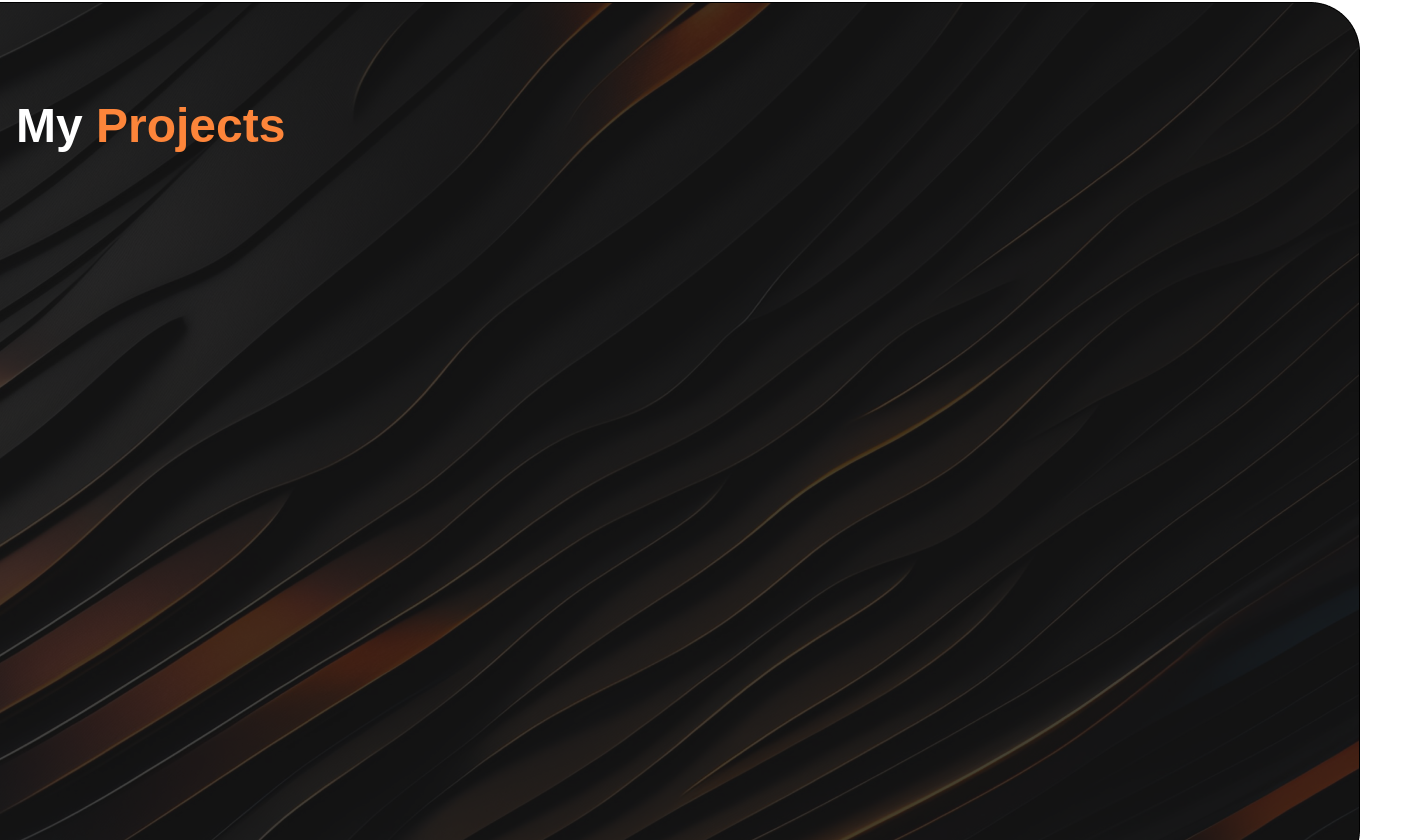
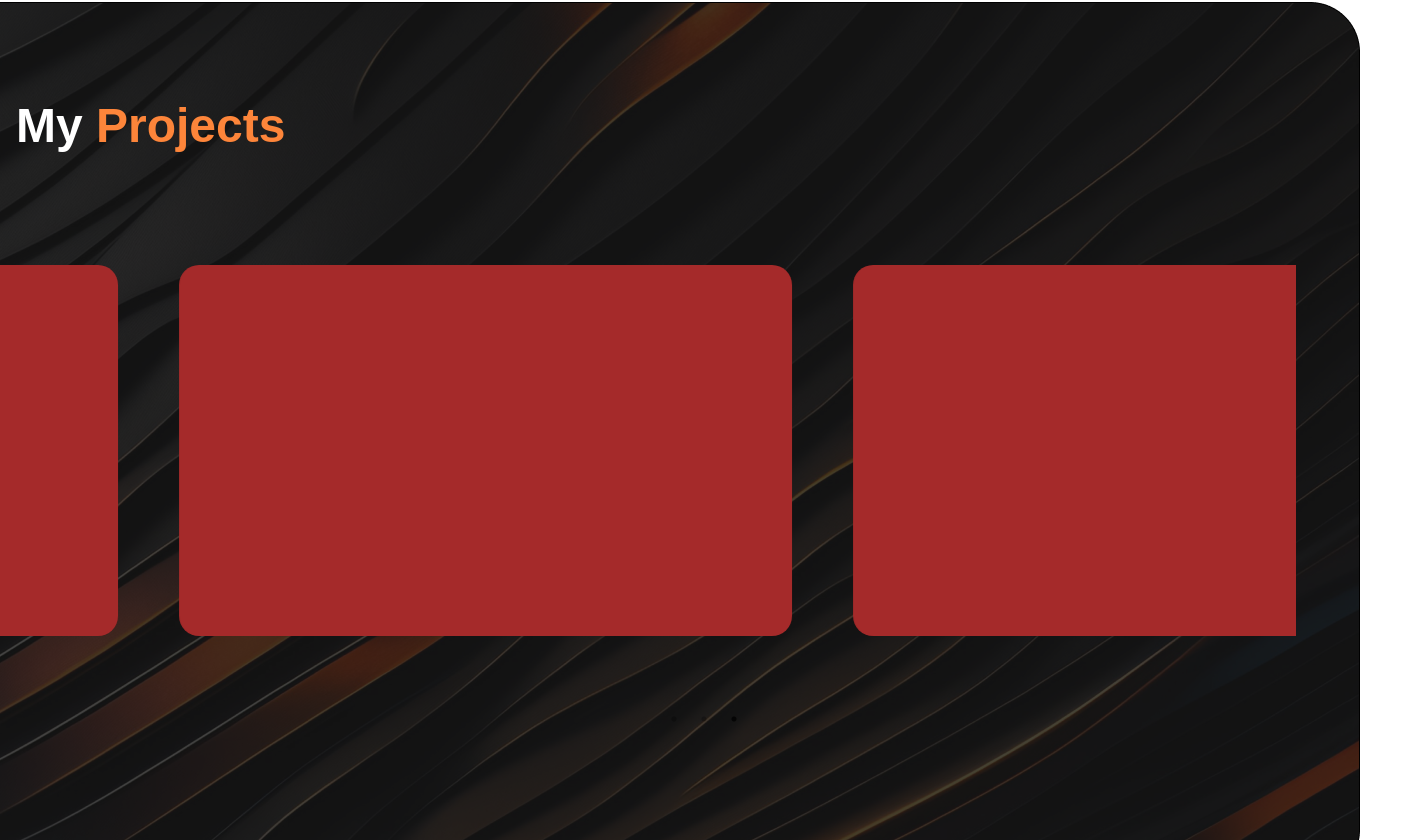
Before and after one commit to R0hanNayan/Portfolio, a React (Create React App) app: page / in a window 1280 px wide. Shown: the part 776-1616 px from the top of the page, 1424 px wide, since content can reach past the window. Built offline with nearby package versions, Linux system fonts and the light colour scheme; a web font is replaced by a local one.

Commit message:
Added Project Cards

```diff
--- a/package.json
+++ b/package.json
@@ -7,8 +7,12 @@
     "@testing-library/react": "^13.4.0",
     "@testing-library/user-event": "^13.5.0",
     "react": "^18.3.1",
+    "react-custom-scroll": "^7.0.0",
     "react-dom": "^18.3.1",
     "react-scripts": "5.0.1",
+    "react-scrollbars-custom": "^4.1.1",
+    "react-slick": "^0.30.2",
+    "slick-carousel": "^1.8.1",
     "web-vitals": "^2.1.4"
   },
   "scripts": {
--- a/src/components/Projects/Projects.jsx
+++ b/src/components/Projects/Projects.jsx
@@ -1,12 +1,39 @@
 import React from 'react';
 import './projects.css';
+import Cards from '../../utils/Cards/Cards';
+import Slider from 'react-slick';
+import 'slick-carousel/slick/slick.css'
+import 'slick-carousel/slick/slick-theme.css'
 
 const Projects = () => {
+
+  const settings = {
+    dots: true,
+    infinite: true,
+    speed: 500,
+    slidesToShow: 1.8,
+    slidesToScroll: 1,
+    autoplay: true,
+    autoplaySpeed: 1000,
+    lazyLoad: true,
+    centerMode: true,
+    focusOnSelect: true,
+  };
+
   return (
     <div className='project-container'>
-        <p className='projects'>My <span className='projects-span'>Projects</span></p>
-        <div className='project-list'>
+      <p className='projects'>My <span className='projects-span'>Projects</span></p>
+      <Slider className='project-list' {...settings}>
+        <div className='card'>
+          <Cards />
         </div>
+        <div className='card'>
+          <Cards />
+        </div>
+        <div className='card'>
+          <Cards />
+        </div>
+      </Slider>
     </div>
   )
 }
--- a/src/components/Projects/projects.css
+++ b/src/components/Projects/projects.css
@@ -1,4 +1,4 @@
-.project-container{
+.project-container {
     position: relative;
     background-image: url('../../assets/bg1.png');
     background-size: cover;
@@ -11,7 +11,7 @@
     flex-direction: column;
 }
 
-.projects{
+.projects {
     margin-top: 6rem;
     margin-left: 6rem;
     color: white;
@@ -20,6 +20,10 @@
     font-size: 3rem;
 }
 
-.projects-span{
+.projects-span {
     color: #FD853A;
 }
+
+.project-list {
+    padding: 4rem;
+}
--- /dev/null
+++ b/src/utils/Cards/Cards.jsx
@@ -0,0 +1,12 @@
+import React from 'react';
+import './cards.css';
+
+const Cards = () => {
+  return (
+    <div className='card-container'>
+
+    </div>
+  )
+}
+
+export default Cards
--- /dev/null
+++ b/src/utils/Cards/cards.css
@@ -0,0 +1,8 @@
+.card-container{
+    position: relative;
+    border: none;
+    border-radius: 1.25rem;
+    width: 38.313rem;
+    height: 23.188rem;
+    background-color: brown;
+}
```
Also changed, not shown: 1 other file (tests, documents, lock files or other folders).
